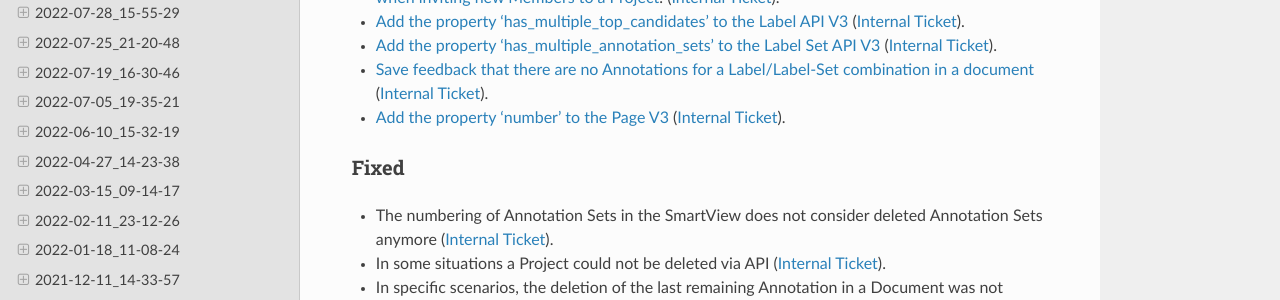
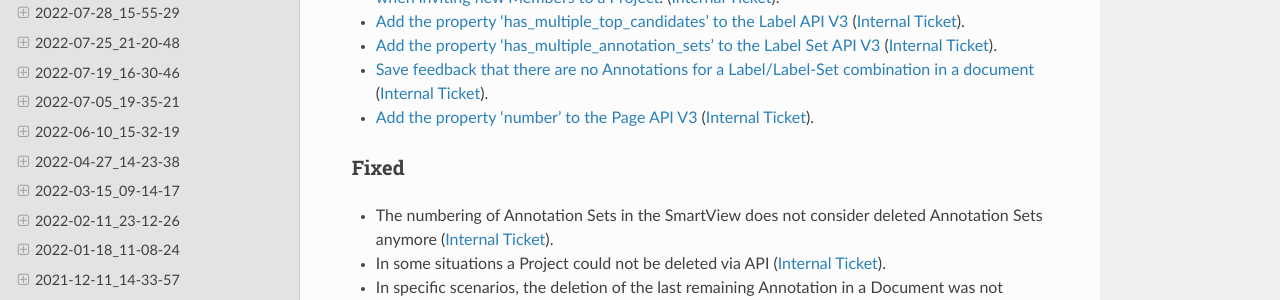
Before and after one commit to konfuzio-ai/konfuzio-sdk, a Sphinx documentation site: the page built from docs/web/changelog_app.md, in a window 1280 px wide and 900 px high, scrolled down 1050 px. Shown: the part 150-450 px from the top of the window. Built offline with Sphinx 7.4.7 and the Read the Docs theme 2.0.0, drawn with Linux system fonts in a browser that asks for light colours.

Commit message:
Update changelog_app.md

```diff
--- a/docs/web/changelog_app.md
+++ b/docs/web/changelog_app.md
@@ -44,7 +44,7 @@ This version uses Konfuzio Trainer in version v.0.3.22, the Konfuzio Python SDK
 - [Add the property 'has_multiple_top_candidates' to the Label API V3](https://app.konfuzio.com/v3/swagger/#/labels) ([Internal Ticket](https://gitlab.com/konfuzio/objectives/-/issues/9687)).
 - [Add the property 'has_multiple_annotation_sets' to the Label Set API V3](https://app.konfuzio.com/v3/swagger/#/labels) ([Internal Ticket](https://gitlab.com/konfuzio/objectives/-/issues/9687)).
 - [Save feedback that there are no Annotations for a Label/Label-Set combination in a document](http://localhost:8000/v3/swagger/#/documents/documents_missing_annotations_list) ([Internal Ticket](https://gitlab.com/konfuzio/objectives/-/issues/9163)).
-- [Add the property 'number' to the Page V3](https://app.konfuzio.com/v3/swagger/#/documents) ([Internal Ticket](https://gitlab.com/konfuzio/objectives/-/issues/9619)).
+- [Add the property 'number' to the Page API V3](https://app.konfuzio.com/v3/swagger/#/documents) ([Internal Ticket](https://gitlab.com/konfuzio/objectives/-/issues/9619)).
 
 ### Fixed
 - The numbering of Annotation Sets in the SmartView does not consider deleted Annotation Sets anymore ([Internal Ticket](https://gitlab.com/konfuzio/objectives/-/issues/9604)).
```
